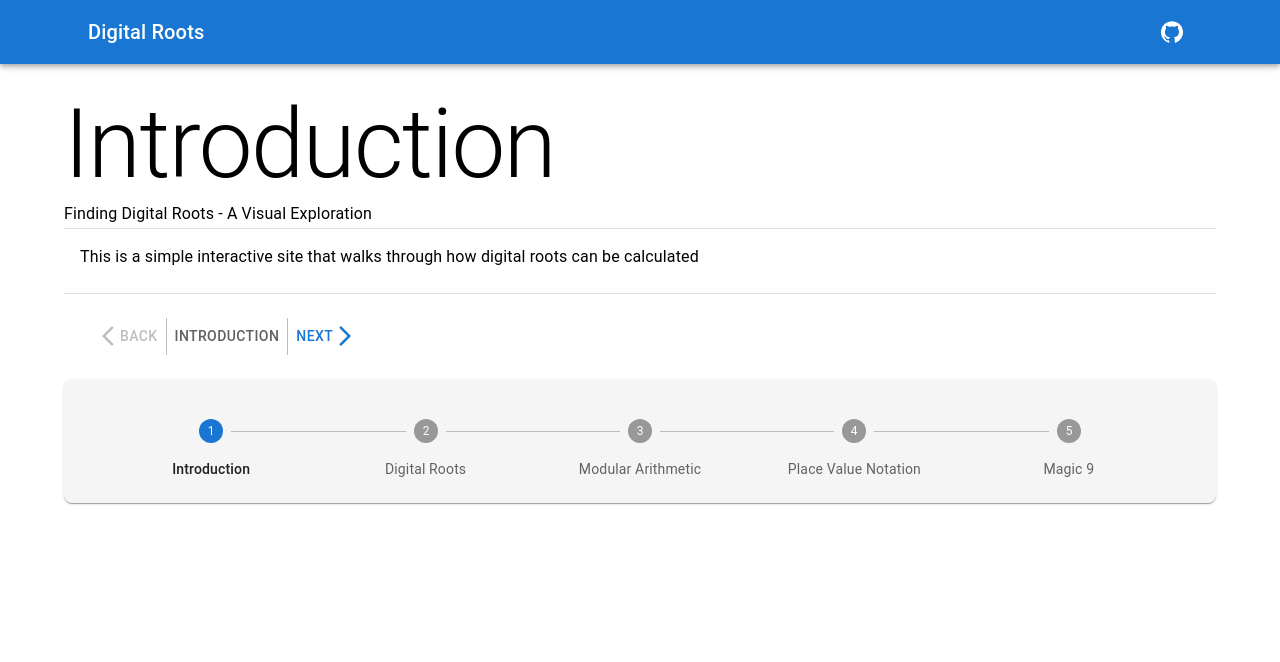
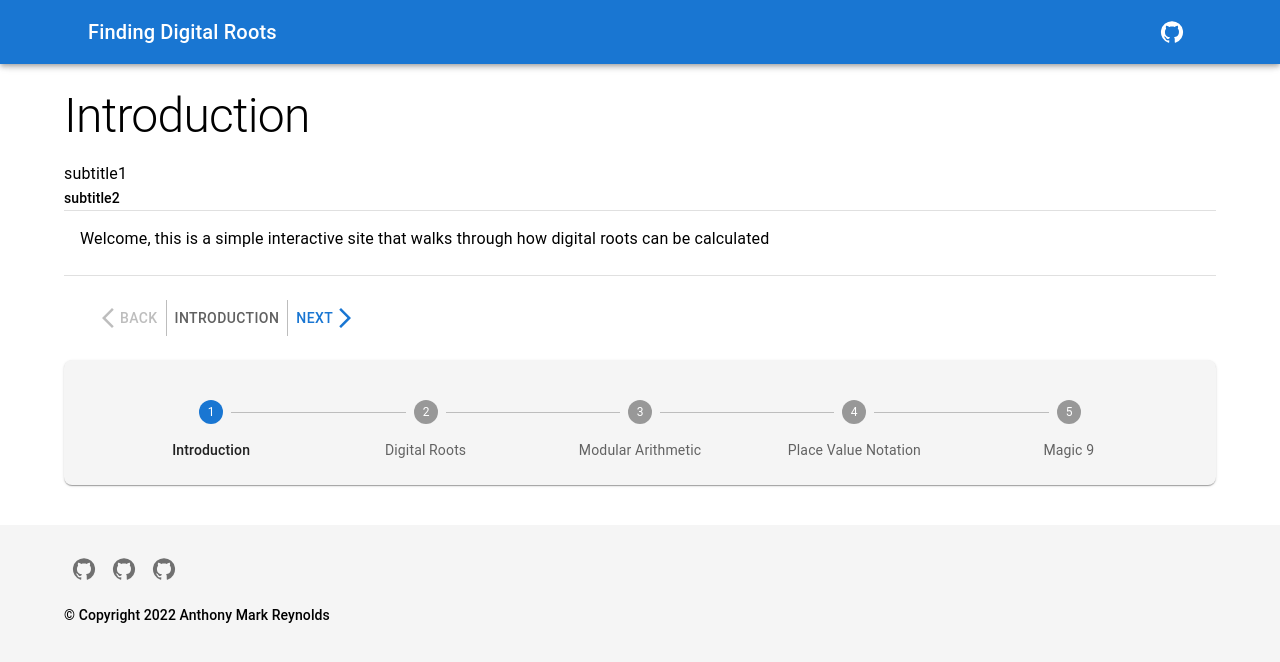
Before and after one commit to anthonymarkreynolds/Graphical-Modulo-Calculator, a React (Create React App) app: page / in a window 1280 px wide. Shown: the top 662 px of the page. Built offline with nearby package versions, Linux system fonts and the light colour scheme.

Commit message:
improve panels

```diff
--- a/src/components/Layout.js
+++ b/src/components/Layout.js
@@ -7,7 +7,18 @@ import ModularArithmetic from "./panels/ModularArithmetic";
 import PlaceValueNotation from "./panels/PlaceValueNotation";
 import Magic9 from "./panels/Magic9";
 
+import {
+  Box,
+  Container,
+  Typography,
+  IconButton,
+  ButtonGroup,
+} from "@mui/material";
+import { useTheme } from "@mui/material/styles";
+import { GitHub } from "@mui/icons-material";
+
 const Layout = ({ children }) => {
+  const theme = useTheme();
   const panels = [
     ["Introduction", <Introduction />],
     ["Digital Roots", <DigitalRoots />],
@@ -20,6 +31,24 @@ const Layout = ({ children }) => {
       <NavBar />
       {children}
       <PanelStepper panels={panels} />
+      <Box sx={{ mt: 5, bgcolor: theme.palette.grey[100], height: "400px" }}>
+        <Container sx={{ p: 3 }}>
+          <ButtonGroup>
+            <IconButton>
+              <GitHub />
+            </IconButton>
+            <IconButton>
+              <GitHub />
+            </IconButton>
+            <IconButton>
+              <GitHub />
+            </IconButton>
+          </ButtonGroup>
+          <Typography variant="subtitle2" mt={2}>
+            © Copyright 2022 Anthony Mark Reynolds
+          </Typography>
+        </Container>
+      </Box>
     </div>
   );
 };
--- a/src/components/NavBar.js
+++ b/src/components/NavBar.js
@@ -1,7 +1,6 @@
 import * as React from "react";
 import {
   AppBar,
-  Box,
   Toolbar,
   Typography,
   IconButton,
@@ -14,7 +13,7 @@ const NavBar = () => {
       <Container>
         <Toolbar>
           <Typography variant="h6" component="div" sx={{ flexGrow: 1 }}>
-            Digital Roots
+            Finding Digital Roots
           </Typography>
           <IconButton color="inherit">
             <GitHubIcon />
--- a/src/components/PanelStepper.js
+++ b/src/components/PanelStepper.js
@@ -9,7 +9,6 @@ import {
   Stepper,
   Step,
   StepButton,
-  Typography,
   Divider,
 } from "@mui/material";
 
--- a/src/components/panels/DigitalRoots.js
+++ b/src/components/panels/DigitalRoots.js
@@ -1,5 +1,7 @@
+import { Typography } from "@mui/material";
+import PanelHeader from "./PanelHeader";
 const DigitalRoots = () => {
-  return <p>DigitalRoots</p>;
+  return <PanelHeader title="Digital Roots" />;
 };
 
 export default DigitalRoots;
--- a/src/components/panels/Introduction.js
+++ b/src/components/panels/Introduction.js
@@ -1,18 +1,17 @@
-import { Typography, Box, Divider, Paper } from "@mui/material";
+import { Typography, Box } from "@mui/material";
+import PanelHeader from "./PanelHeader";
 
 const Indroduction = () => {
   return (
     <Box sx={{}}>
-      <Typography variant="h1" mt={2}>
-        Introduction
-      </Typography>
-      <Typography variant="subtitle1">
-        Finding Digital Roots - A Visual Exploration
-      </Typography>
-      <Divider />
+      <PanelHeader
+        title="Introduction"
+        subtitle1="Finding Digital Roots - A Visual Exploration"
+        subtitle2="Created by: Anthony Mark Reynolds"
+      />
       <Typography m={2}>
-        This is a simple interactive site that walks through how digital roots
-        can be calculated
+        Welcome, this is a simple interactive site that walks through how
+        digital roots can be calculated
       </Typography>
     </Box>
   );
--- a/src/components/panels/Magic9.js
+++ b/src/components/panels/Magic9.js
@@ -1,5 +1,7 @@
+import PanelHeader from "./PanelHeader";
+
 const Magic9 = () => {
-  return <p>Magic9</p>;
+  return <PanelHeader title="Magic 9" />;
 };
 
 export default Magic9;
--- a/src/components/panels/ModularArithmetic.js
+++ b/src/components/panels/ModularArithmetic.js
@@ -1,11 +1,14 @@
 import Polygon from "../Polygon";
-import { Box, Slider } from "@mui/material";
+import { Box, Slider, Typography, Divider } from "@mui/material";
 import { useState } from "react";
+import PanelHeader from "./PanelHeader";
 
 const ModularArithmetic = () => {
   const [sides, updateSides] = useState(3);
   return (
     <>
+      <PanelHeader title="Modular Arithmetic" />
+      <Divider />
       <Polygon sides={sides} />
       <Box sx={{ width: 300 }}>
         <Slider
--- /dev/null
+++ b/src/components/panels/PanelHeader.js
@@ -0,0 +1,17 @@
+import { Typography, Divider } from "@mui/material";
+
+const PanelHeader = ({ title, subtitle1, subtitle2 }) => {
+  return (
+    <>
+      <Typography variant="h1" sx={{ my: 2, fontSize: 48 }}>
+        {title}
+      </Typography>
+
+      {subtitle1 && <Typography variant="subtitle1">subtitle1</Typography>}
+      {subtitle2 && <Typography variant="subtitle2">subtitle2</Typography>}
+      <Divider />
+    </>
+  );
+};
+
+export default PanelHeader;
--- a/src/components/panels/PlaceValueNotation.js
+++ b/src/components/panels/PlaceValueNotation.js
@@ -1,5 +1,6 @@
+import PanelHeader from "./PanelHeader";
 const PlaceValueNotation = () => {
-  return <p>PlaceValueNotation</p>;
+  return <PanelHeader title="Place Value Notation" />;
 };
 
 export default PlaceValueNotation;
```
